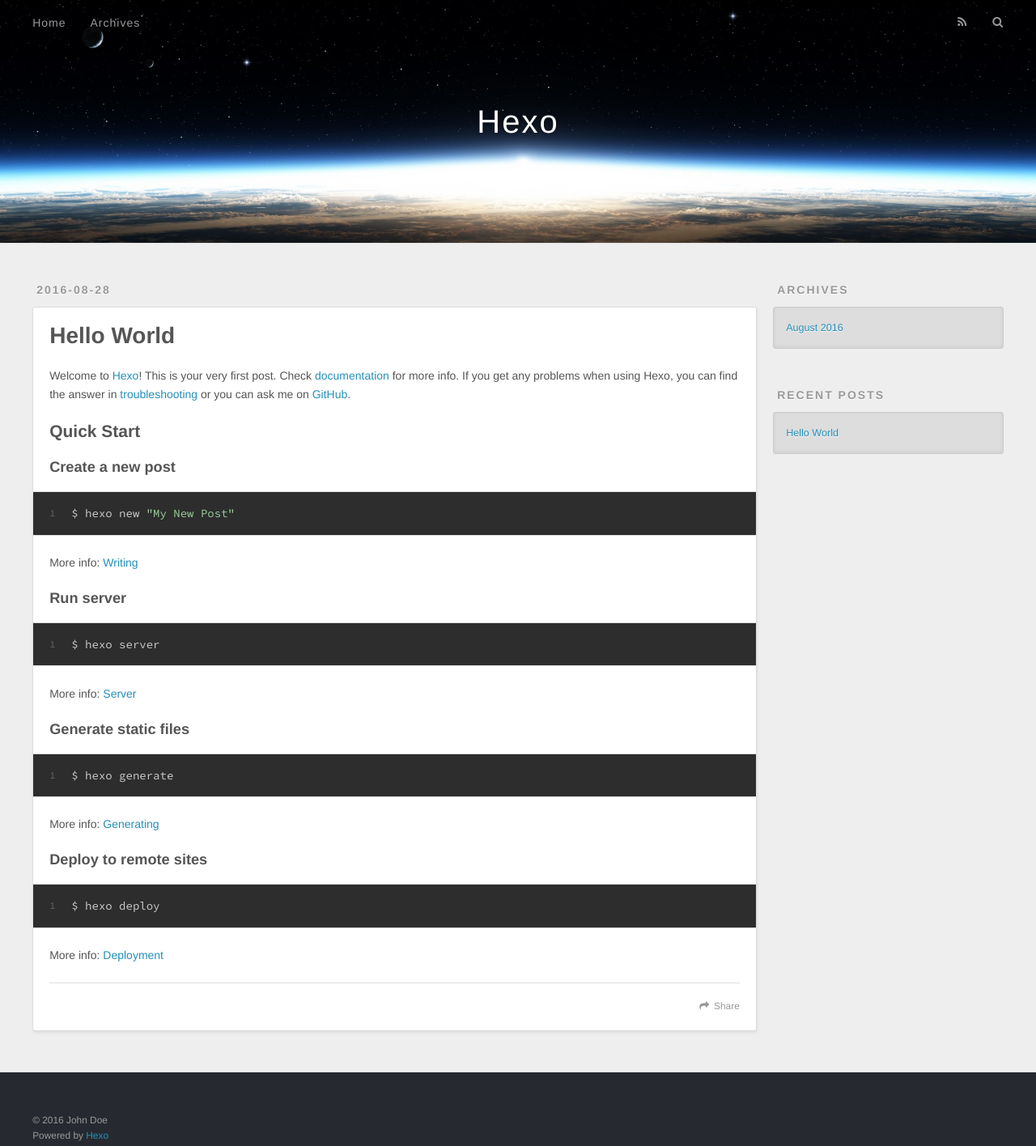
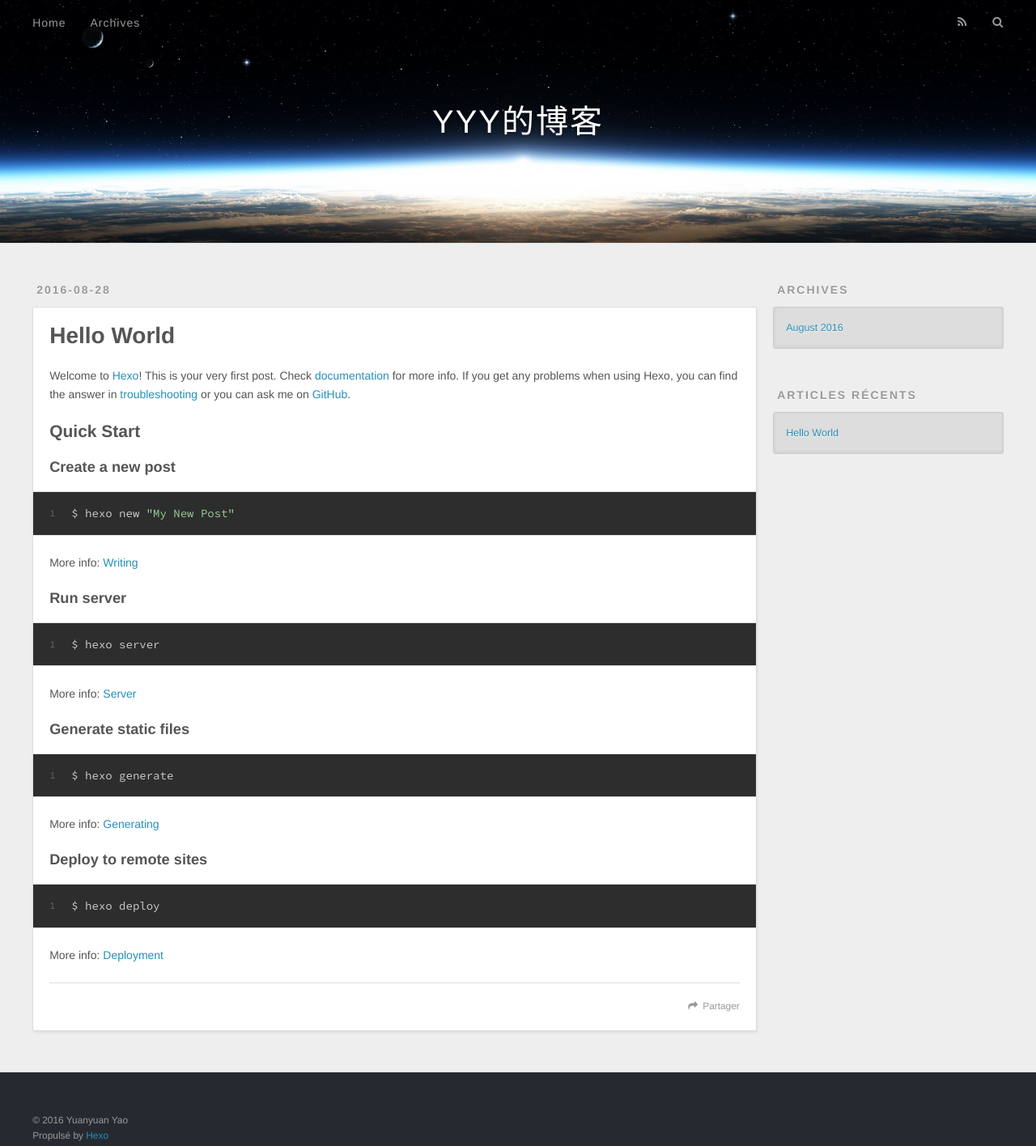
Before and after one commit to yyy7/yyy7.github.io, a plain HTML site: page index.html in a window 1280 px wide. Shown: the whole page at 81% size. Drawn offline with nearby package versions, Linux system fonts and the light colour scheme.

Commit message:
Site updated: 2016-08-28 10:08:10

```diff
--- a/index.html
+++ b/index.html
@@ -3,16 +3,16 @@
 <head>
   <meta charset="utf-8">
 
-  <title>Hexo</title>
+  <title>YYY的博客</title>
   <meta name="viewport" content="width=device-width, initial-scale=1, maximum-scale=1">
   <meta property="og:type" content="website">
-<meta property="og:title" content="Hexo">
+<meta property="og:title" content="YYY的博客">
 <meta property="og:url" content="http://yoursite.com/index.html">
-<meta property="og:site_name" content="Hexo">
+<meta property="og:site_name" content="YYY的博客">
 <meta name="twitter:card" content="summary">
-<meta name="twitter:title" content="Hexo">
+<meta name="twitter:title" content="YYY的博客">
 
-    <link rel="alternate" href="/atom.xml" title="Hexo" type="application/atom+xml">
+    <link rel="alternate" href="/atom.xml" title="YYY的博客" type="application/atom+xml">
 
 
     <link rel="icon" href="/favicon.png">
@@ -33,7 +33,7 @@
   <div id="header-outer" class="outer">
     <div id="header-title" class="inner">
       <h1 id="logo-wrap">
-        <a href="/" id="logo">Hexo</a>
+        <a href="/" id="logo">YYY的博客</a>
       </h1>
 
     </div>
@@ -48,9 +48,9 @@
       </nav>
       <nav id="sub-nav">
 
-          <a id="nav-rss-link" class="nav-icon" href="/atom.xml" title="RSS Feed"></a>
+          <a id="nav-rss-link" class="nav-icon" href="/atom.xml" title="Flux RSS"></a>
 
-        <a id="nav-search-btn" class="nav-icon" title="Search"></a>
+        <a id="nav-search-btn" class="nav-icon" title="Rechercher"></a>
       </nav>
       <div id="search-form-wrap">
         <form action="//google.com/search" method="get" accept-charset="UTF-8" class="search-form"><input type="search" name="q" results="0" class="search-form-input" placeholder="Search"><button type="submit" class="search-form-submit">&#xF002;</button><input type="hidden" name="sitesearch" value="http://yoursite.com"></form>
@@ -96,7 +96,7 @@
 
     </div>
     <footer class="article-footer">
-      <a data-url="http://yoursite.com/2016/08/28/hello-world/" data-id="cisdytdee00006co0r0rxhxcp" class="article-share-link">Share</a>
+      <a data-url="http://yoursite.com/2016/08/28/hello-world/" data-id="cisdz84qe0000p4o02q9bv2ye" class="article-share-link">Partager</a>
 
 
     </footer>
@@ -131,7 +131,7 @@
 
 
   <div class="widget-wrap">
-    <h3 class="widget-title">Recent Posts</h3>
+    <h3 class="widget-title">Articles récents</h3>
     <div class="widget">
       <ul>
 
@@ -151,8 +151,8 @@
 
   <div class="outer">
     <div id="footer-info" class="inner">
-      &copy; 2016 John Doe<br>
-      Powered by <a href="http://hexo.io/" target="_blank">Hexo</a>
+      &copy; 2016 Yuanyuan Yao<br>
+      Propulsé by <a href="http://hexo.io/" target="_blank">Hexo</a>
     </div>
   </div>
 </footer>
```
Also changed, not shown: 2016/08/28/hello-world/index.html (+10 -10 lines), archives/2016/08/index.html (+11 -11 lines), archives/2016/index.html (+11 -11 lines), archives/index.html (+11 -11 lines).
